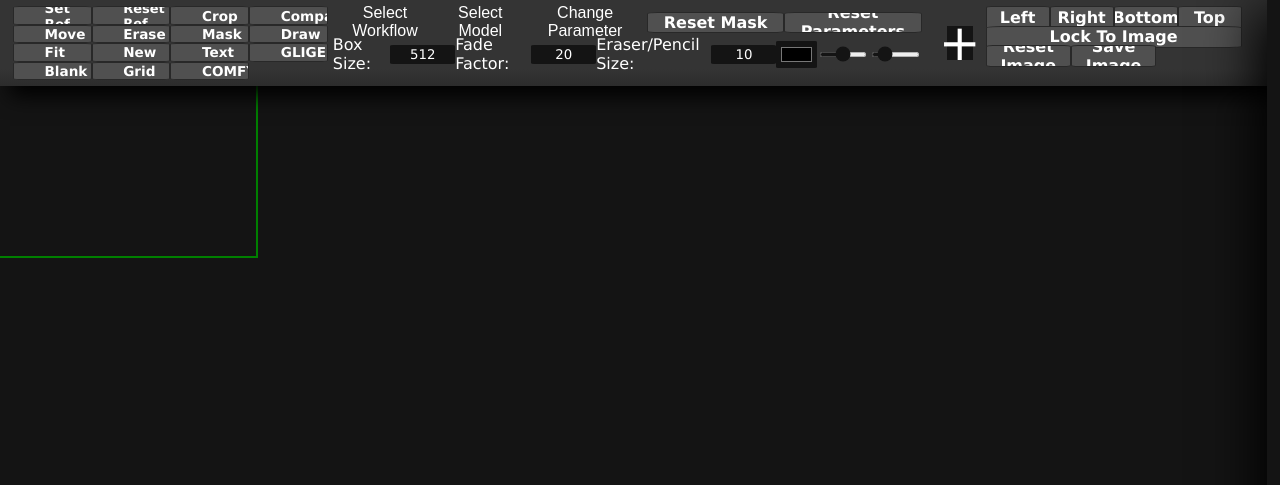
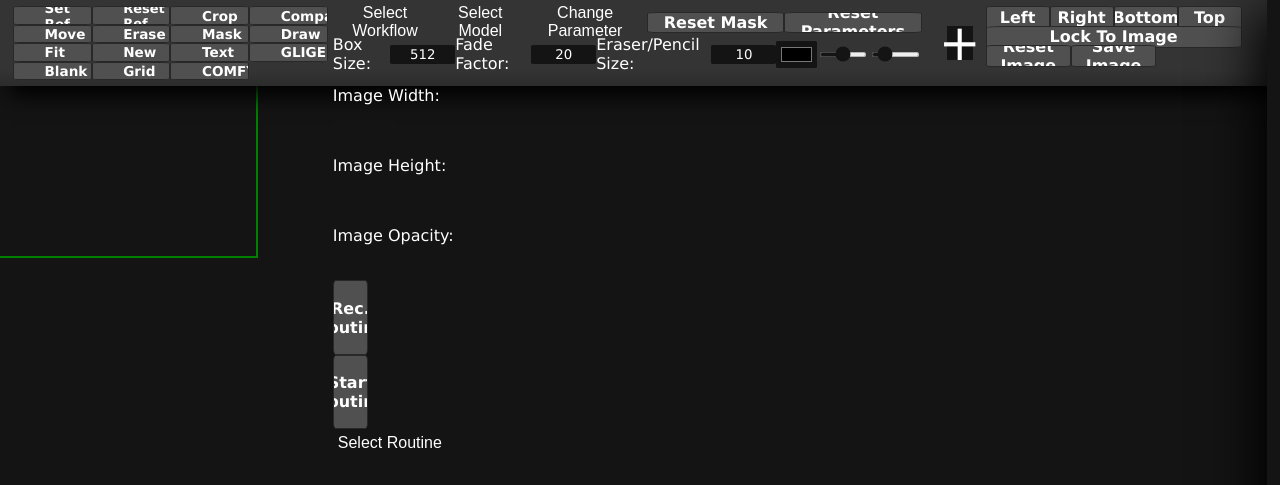
Before and after one commit to taabata/ComfyCanvas, a Flask app: template templates/index.html in a window 1280 px wide. Shown: the top 485 px of the page. Run offline with Flask 3, Linux system fonts and the light colour scheme; the template is opened without the code that fills it, so the values that code supplies are empty; parts of the project's set-up code (start-up, migrations or seed data) failed here and were passed over.

Commit message:
Update index.html

```diff
--- a/templates/index.html
+++ b/templates/index.html
@@ -79,6 +79,21 @@
                         <input id="inprange" type="range" min="0" max="255" step="1">
                         <input id="gridrange" type="range" min="64" max="512" value="128" step="64" onchange="setGridSize(event);">
                     </div>
+                    <div id="moresettings">
+                        <p id="label4">Image Width: </p>
+                        <input type="text" id="imgwidth" onchange="setImageWidth(event);" size="4">
+                        <p id="label5">Image Height: </p>
+                        <input id="imgheight" type="text" size="4"  onchange="setImageHeight(event);">
+                        <p id="label6">Image Opacity: </p>
+                        <input type="text" id="imgopacity" onchange="setImageOpacity(event);" size="4">
+                        <div id="routinerecord" class="btn" onclick="recordRoutine();"><p class="txt">Rec. Routine</p></div>
+                        <div id="routinestart" class="btn" onclick="getRoutine();"><p class="txt">Start Routine</p></div>
+                        <div class="dropdown" id="routinesdropdown">
+                            <button class="dropbtn" id="routinebutton">Select Routine</button>
+                            <div class="dropdown-content" id="routinecont">
+                            </div>
+                        </div>
+                    </div>
                 </div>
                 <div id="settingsbarthird">
                     <div id="locksetts">
```
